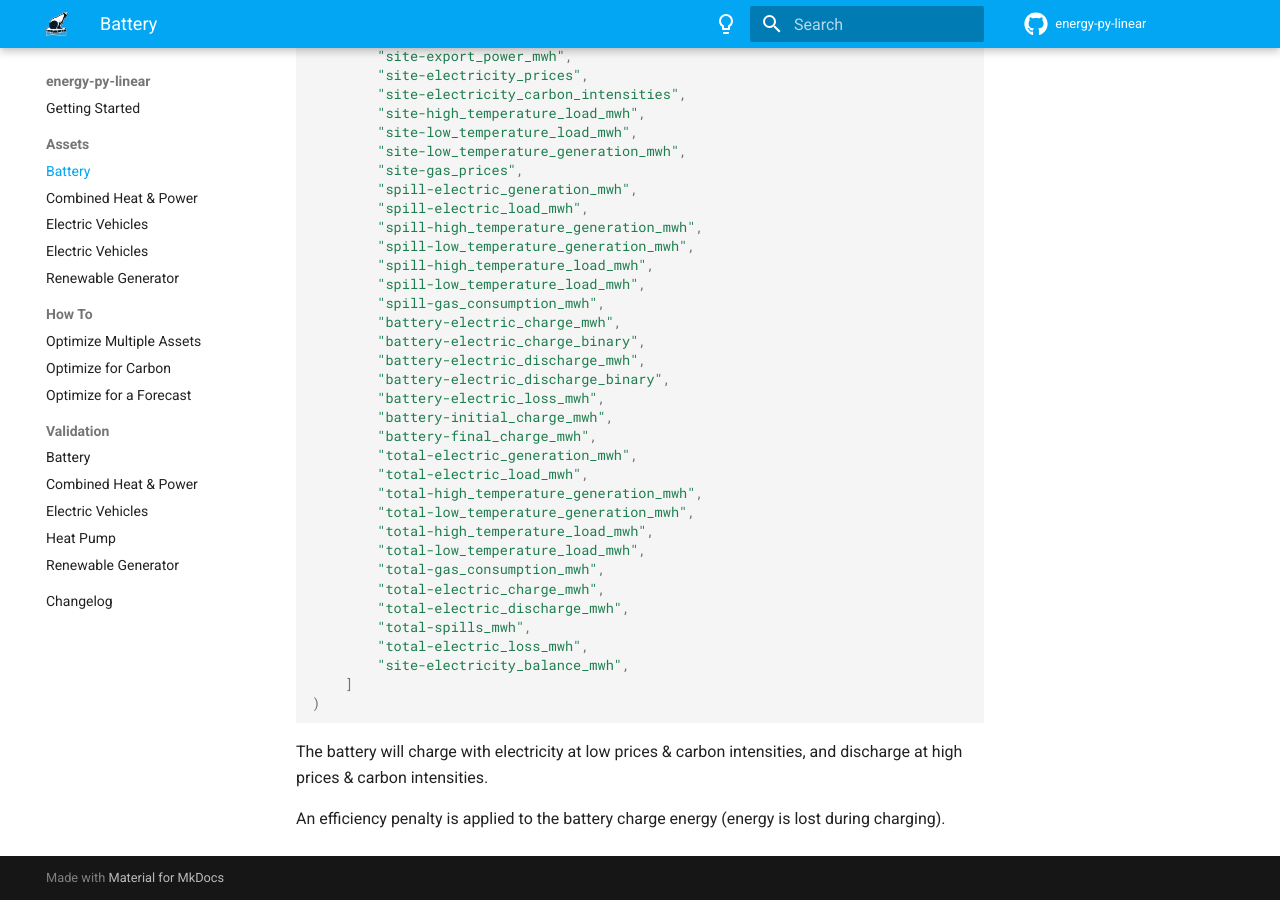
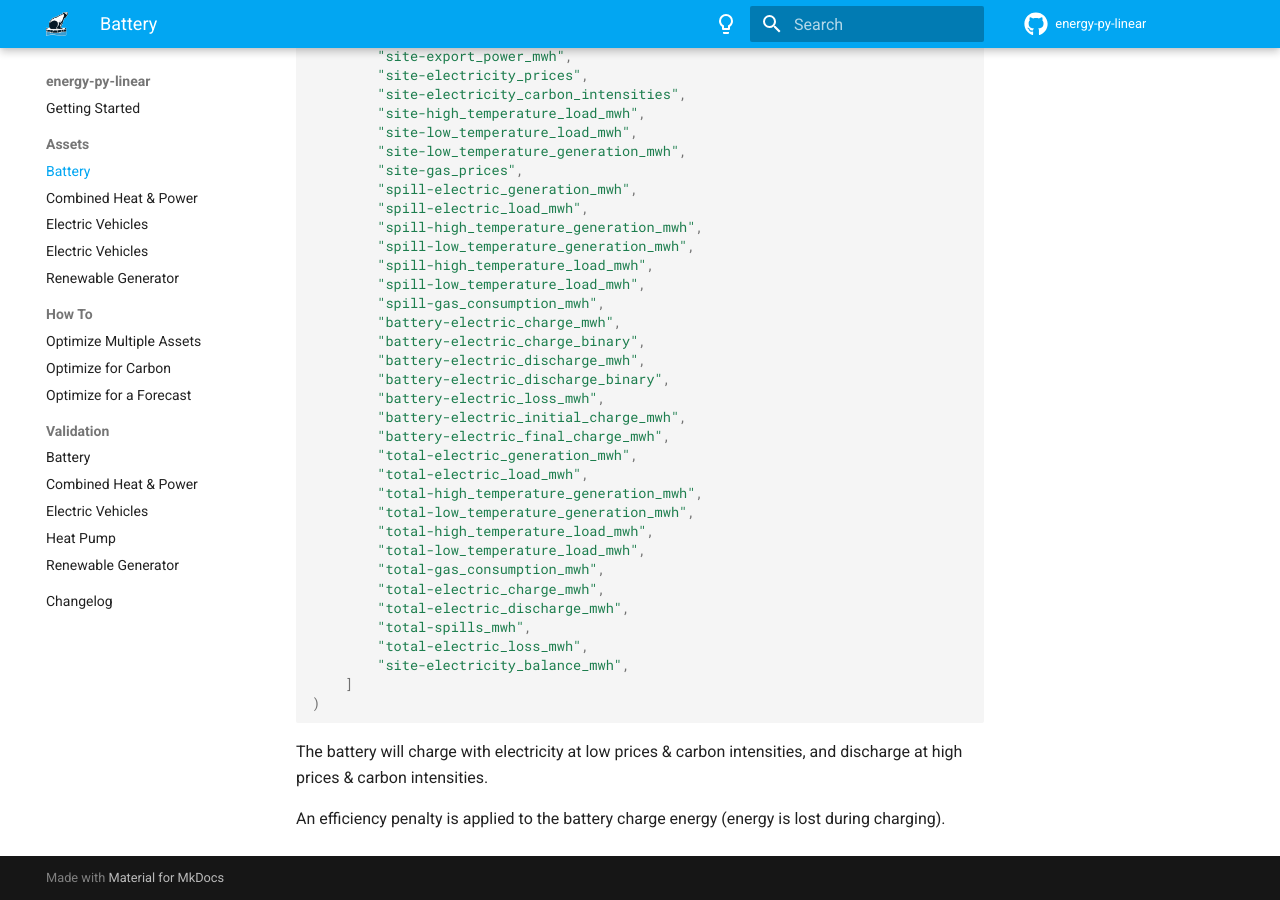
Before and after one commit to ADGEfficiency/energy-py-linear, an MkDocs documentation site: the page built from docs/docs/assets/battery.md, in a window 1280 px wide and 900 px high, scrolled down 796 px. Built offline with MkDocs 1.6.1 and Material for MkDocs 9.7.7, drawn with Linux system fonts in a browser that asks for light colours; comment, search, counter and statistics services are not loaded; the version menu is left out.

Commit message:
test: finish battery charge variable name refactor

```diff
--- a/docs/docs/assets/battery.md
+++ b/docs/docs/assets/battery.md
@@ -52,8 +52,8 @@ assert all(
         "battery-electric_discharge_mwh",
         "battery-electric_discharge_binary",
         "battery-electric_loss_mwh",
-        "battery-initial_charge_mwh",
-        "battery-final_charge_mwh",
+        "battery-electric_initial_charge_mwh",
+        "battery-electric_final_charge_mwh",
         "total-electric_generation_mwh",
         "total-electric_load_mwh",
         "total-high_temperature_generation_mwh",
```
Also changed, not shown: docs/docs/static/battery-fast.png, docs/docs/static/battery.png, 2 other files.
